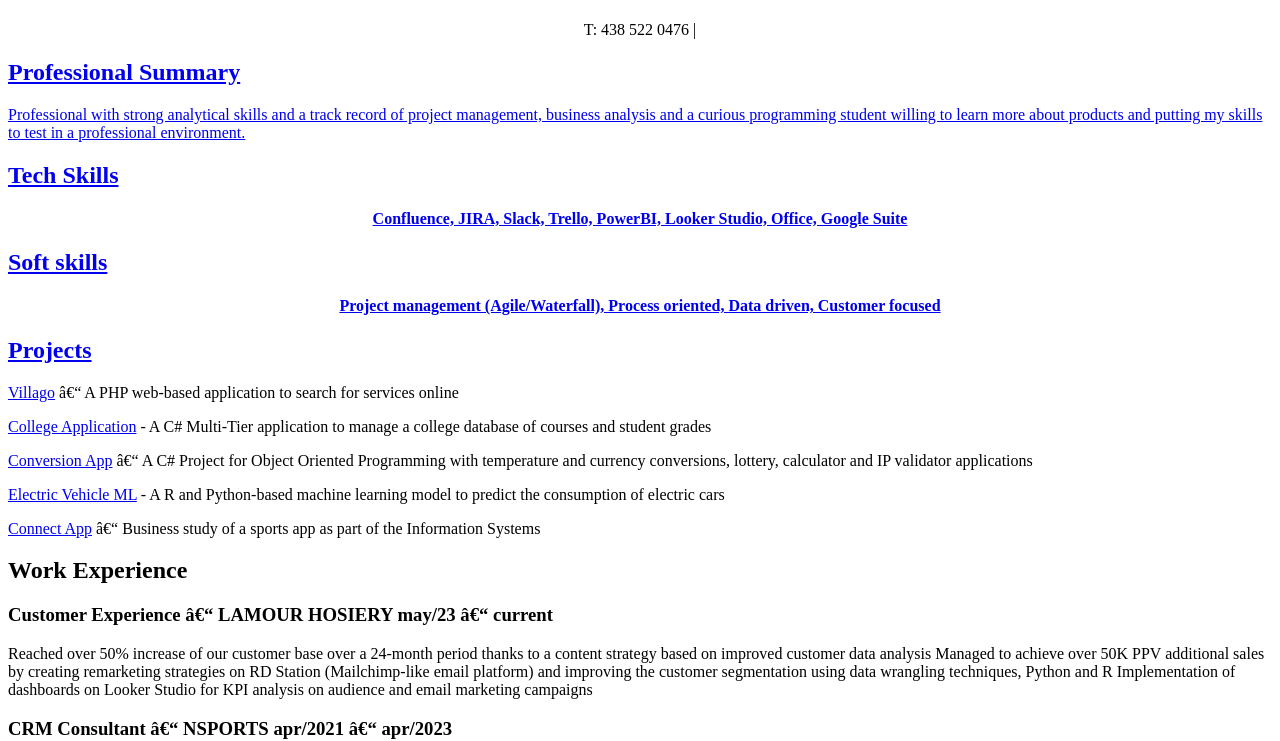
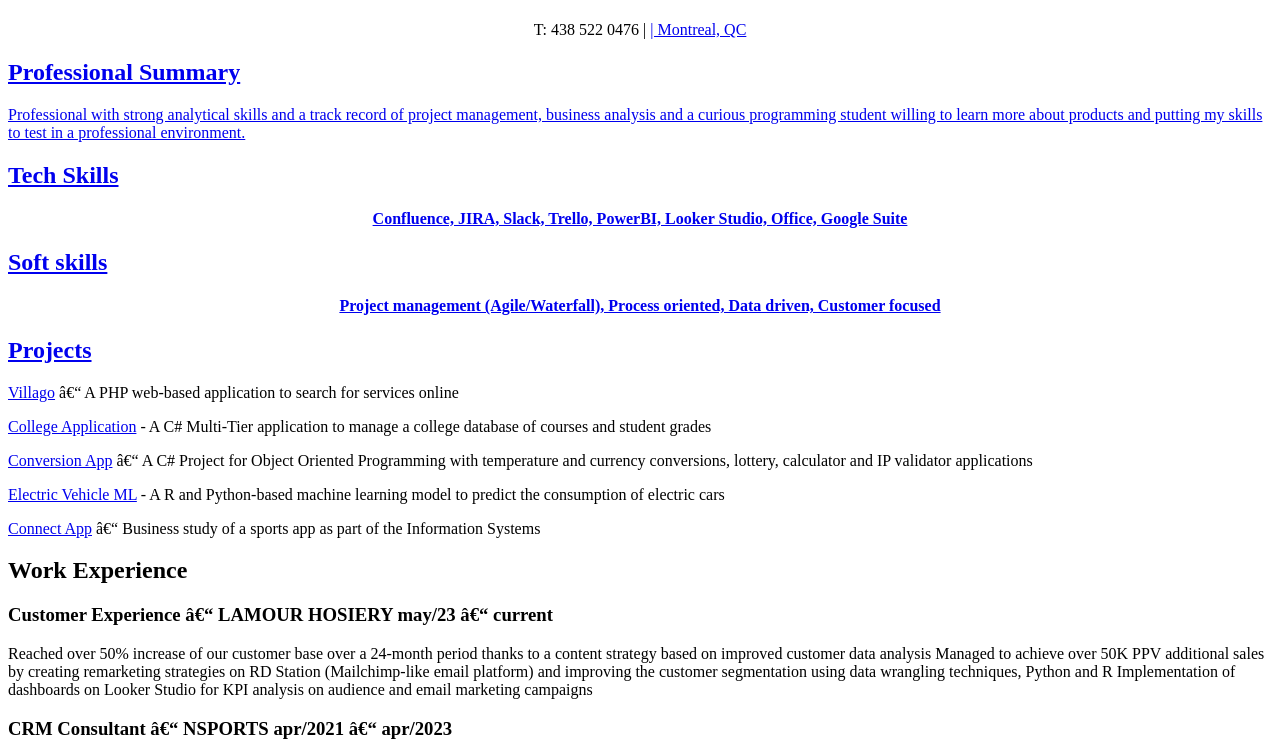
Before and after one commit to dventurole/portfolio, a plain HTML site: page index.html in a window 1280 px wide. Shown: the part 59-800 px from the top of the page. Drawn offline with Linux system fonts and the light colour scheme.

Commit message:
Update index.html

```diff
--- a/index.html
+++ b/index.html
@@ -20,7 +20,7 @@
 
         <h1 align="center">Daniel Venturole</h1>
 
-        <p align="center">T: 438 522 0476 | <a href="mailto: venturole.daniel@gmail.com" | Montreal, QC</p>
+        <p align="center">T: 438 522 0476 | <a href="mailto: venturole.daniel@gmail.com"</a> | Montreal, QC</p>
 
       <h2>Professional Summary</h2>
       <p>Professional with strong analytical skills and a track record of project management, business analysis and a
```
